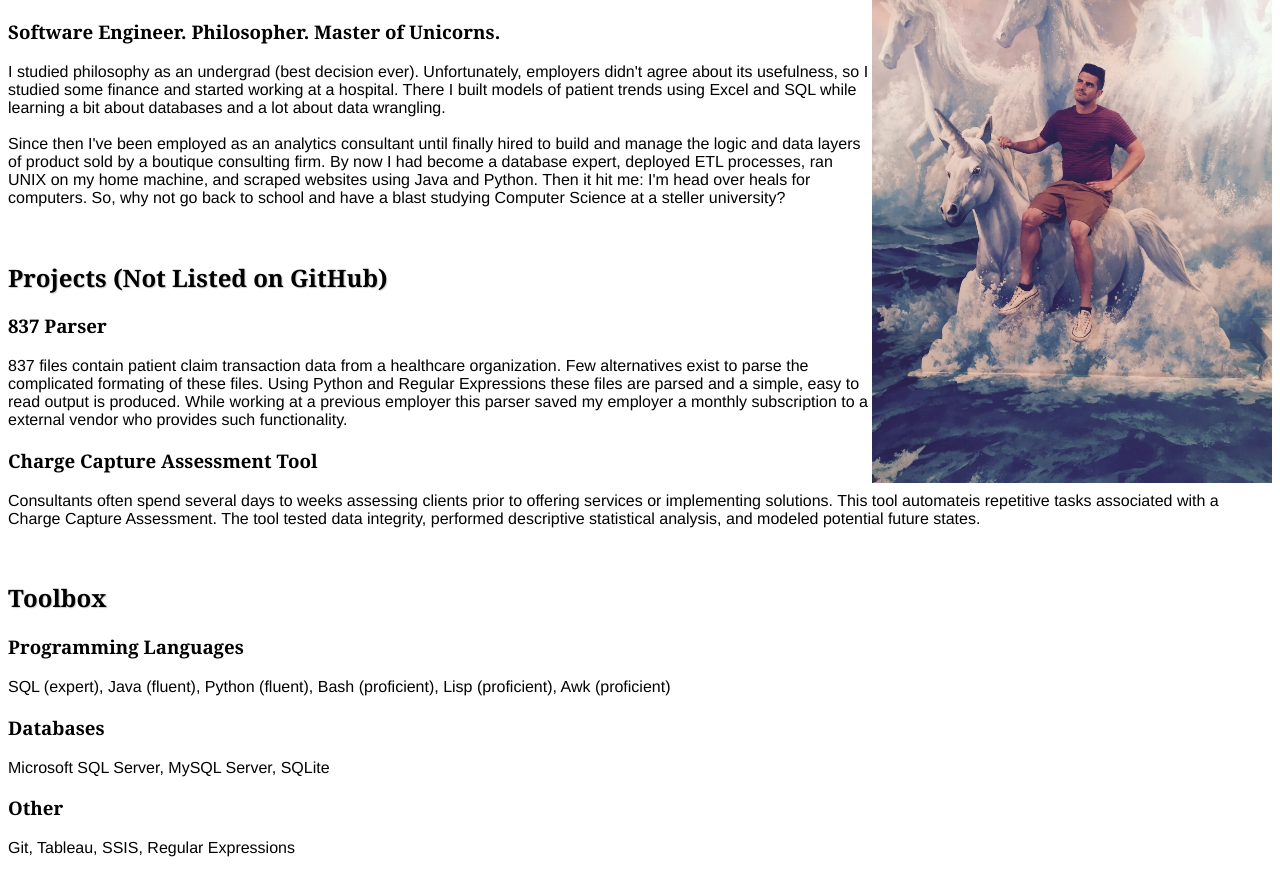
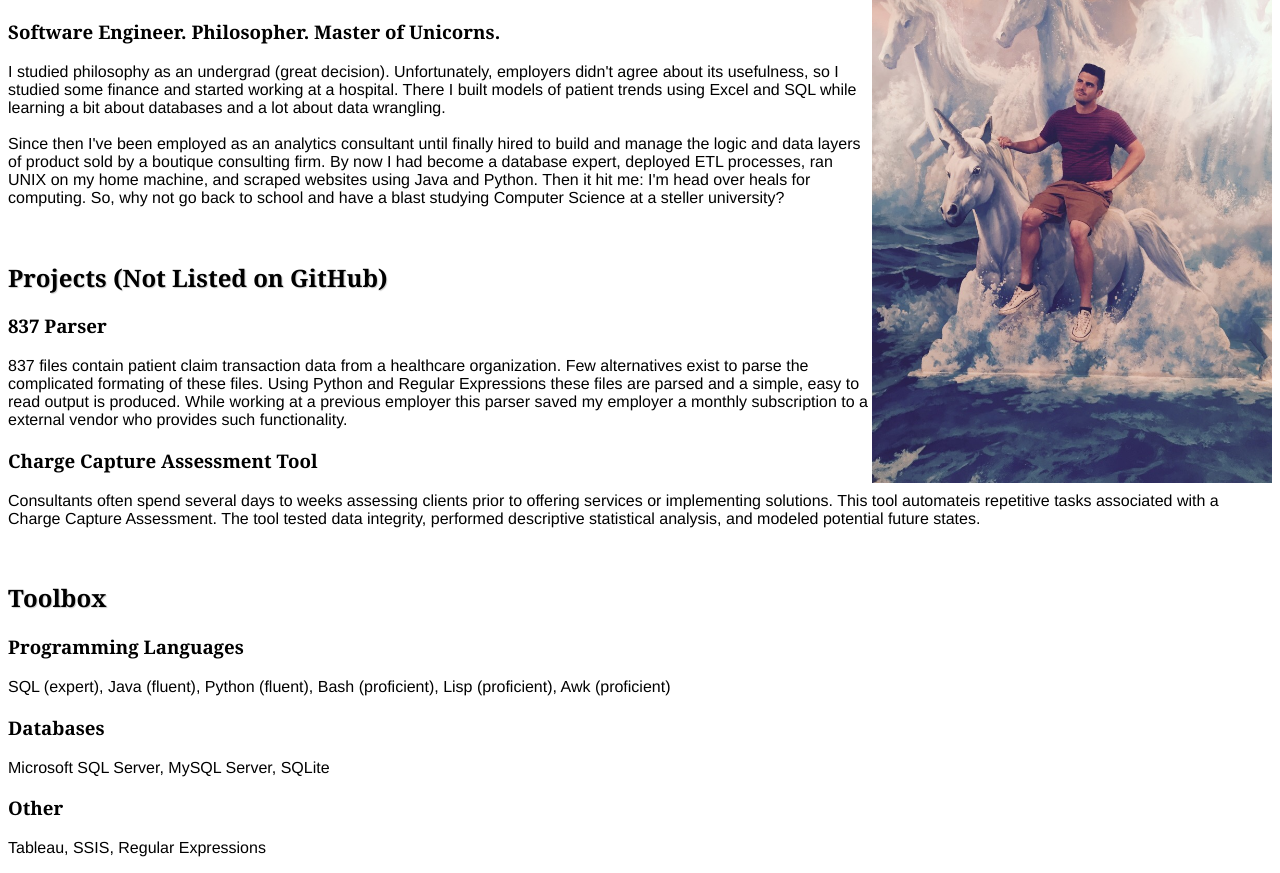
Before and after one commit to a-orangetree/a-orangetree.github.io, a plain HTML site: page index.html in a window 1280 px wide. Shown: the part 123-996 px from the top of the page. Drawn offline with Linux system fonts and the light colour scheme.

Commit message:
content changes

```diff
--- a/index.html
+++ b/index.html
@@ -20,9 +20,9 @@
 		<h3>Software Engineer. Philosopher. Master of Unicorns.</h3>
 
 		<p>
-				I studied philosophy as an undergrad (best decision ever). Unfortunately, employers didn't agree about its usefulness, so I studied some finance and started working at a hospital. There I built models of patient trends using Excel and SQL while learning a bit about databases and a lot about data wrangling.<br>
+				I studied philosophy as an undergrad (great decision). Unfortunately, employers didn't agree about its usefulness, so I studied some finance and started working at a hospital. There I built models of patient trends using Excel and SQL while learning a bit about databases and a lot about data wrangling.<br>
 			<br>
-			Since then I've been employed as an analytics consultant until finally hired to build and manage the logic and data layers of product sold by a boutique consulting firm. By now I had become a database expert, deployed ETL processes, ran UNIX on my home machine, and scraped websites using Java and Python. Then it hit me: I'm head over heals for computers. So, why not go back to school and have a blast studying Computer Science at a steller university?
+			Since then I've been employed as an analytics consultant until finally hired to build and manage the logic and data layers of product sold by a boutique consulting firm. By now I had become a database expert, deployed ETL processes, ran UNIX on my home machine, and scraped websites using Java and Python. Then it hit me: I'm head over heals for computing. So, why not go back to school and have a blast studying Computer Science at a steller university?
 		</p>
 	</div>
 
@@ -57,7 +57,7 @@
 
 			<h3>Other</h3>
 				<p>
-					Git, Tableau, SSIS, Regular Expressions
+					Tableau, SSIS, Regular Expressions
 				</p>
 
 			<h3>Natural Languages</h3>
@@ -73,7 +73,7 @@
 		<h2>Random</h2>
 			<ul style="list-style-type:disc">
 				<li>
-					Most influential paper of my life, thus far, has been Nietzsche's <a href="http://oregonstate.edu/instruct/phl201/modules/Philosophers/Nietzsche/Truth_and_Lie_in_an_Extra-Moral_Sense.htm">On Truth and Lying in a Non-Moral Sense</a>.
+					A paper which has shaped much of who I am has been Nietzsche's <a href="http://oregonstate.edu/instruct/phl201/modules/Philosophers/Nietzsche/Truth_and_Lie_in_an_Extra-Moral_Sense.htm">On Truth and Lying in a Non-Moral Sense</a>.
 				</li>
 				<li>
 					I helped build <a href="https://www.youtube.com/watch?v=kBqKjlPGE6I">The Johns Hopkins Capacity Command Center</a>.
```
